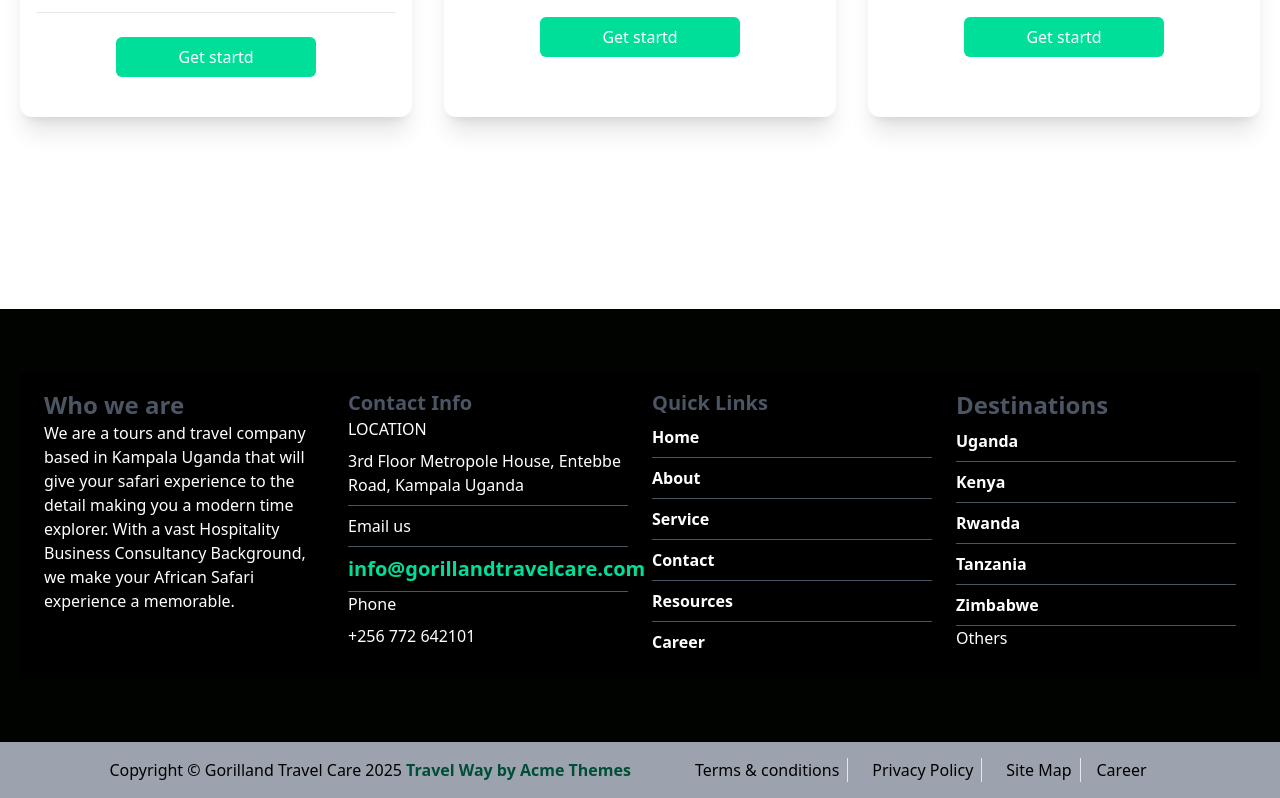
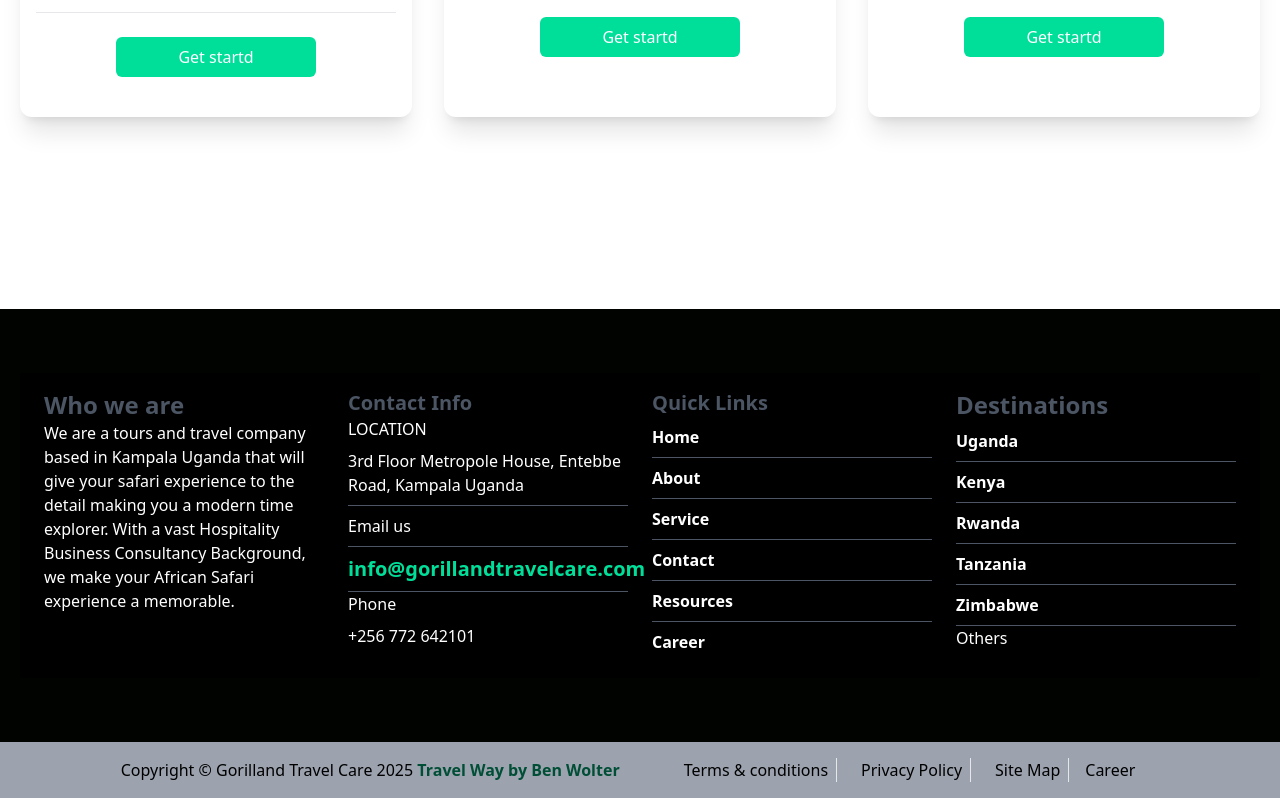
Before and after one commit to wolterbwambale/gorilland, a React (Create React App) app: page / in a window 1280 px wide. Shown: the part 1991-2789 px from the top of the page. Built offline with nearby package versions, Linux system fonts and the light colour scheme.

Commit message:
fix the lints

```diff
--- a/src/components/Company.jsx
+++ b/src/components/Company.jsx
@@ -9,7 +9,7 @@ function Company() {
           <p>
             Copyright © Gorilland Travel Care 2025{" "}
             <span className="text-[#004e35] font-bold">
-              Travel Way by Acme Themes
+              Travel Way by Ben Wolter
             </span>
           </p>
           <div className="flex gap-4 py-4 px-6">
```
